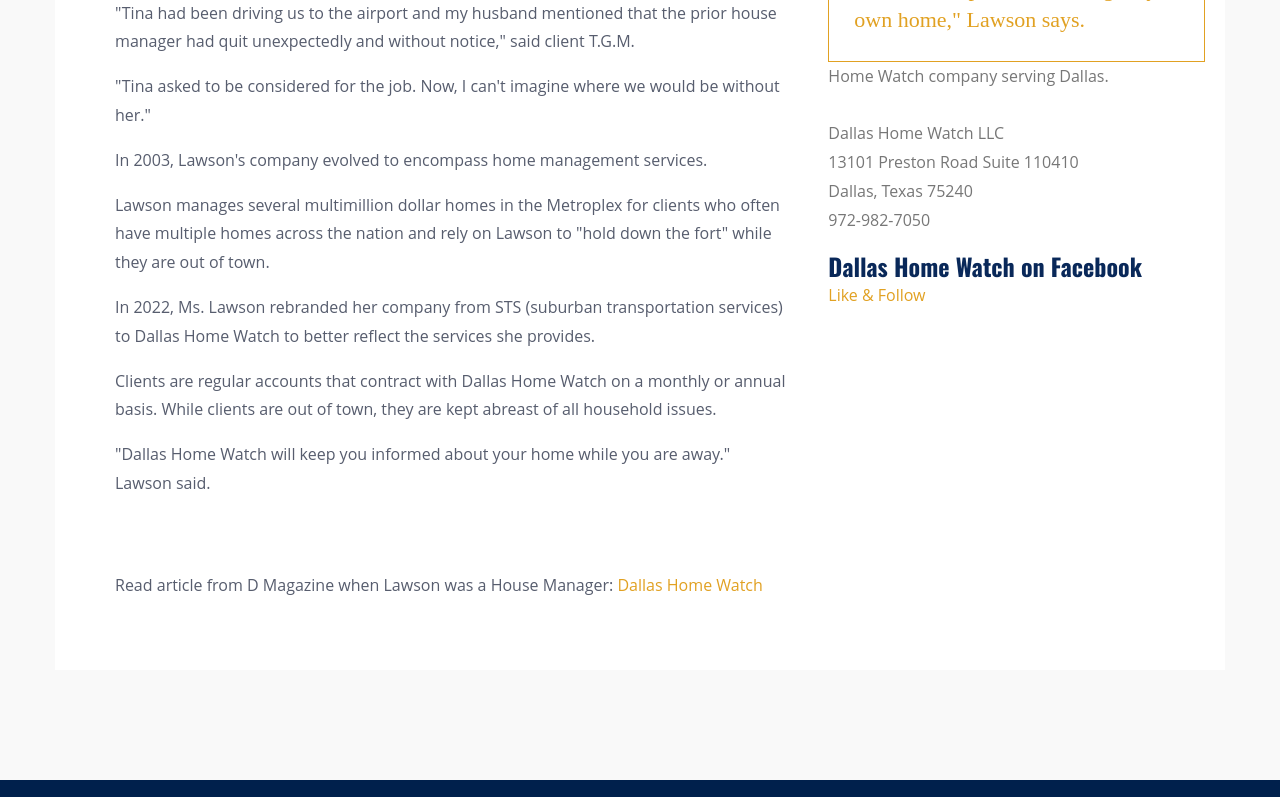
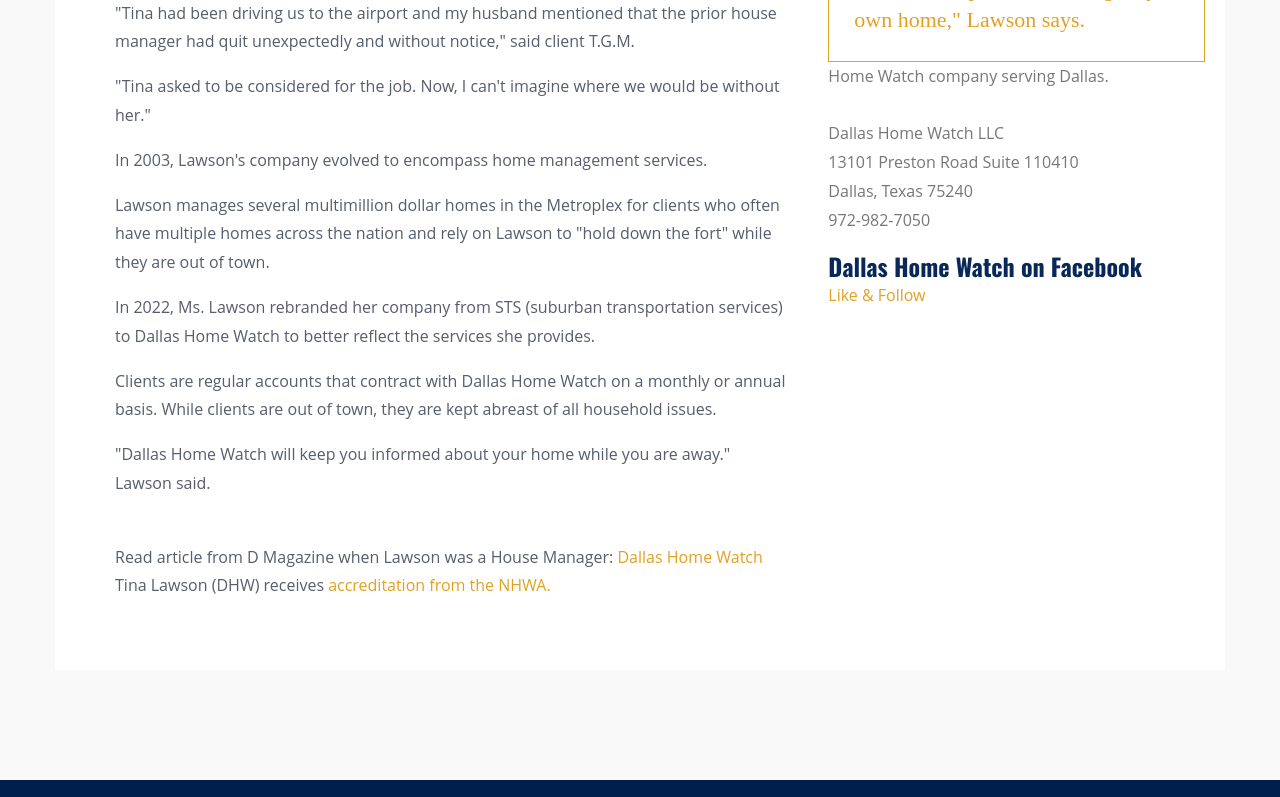
Before and after one commit to susanwinters214/DHW, a Next.js app: page /about in a window 1280 px wide. Shown: the part 1038-1835 px from the top of the page. Built offline with nearby package versions, Linux system fonts and the light colour scheme.

Commit message:
fixed errors from ahref

```diff
--- a/pages/about.js
+++ b/pages/about.js
@@ -123,12 +123,18 @@ function AboutPage() {
                       "Dallas Home Watch will keep you informed about your home
                       while you are away." Lawson said.
                     </p>
-                    <br />
+
                     <br />
                     Read article from D Magazine when Lawson was a House
                     Manager:{" "}
                     <Link href="https://www.dmagazine.com/publications/d-home/2006/september-october/house-managers-and-realtor-news/">
                       Dallas Home Watch
+                    </Link>
+                    <br />
+
+                    Tina Lawson (DHW) receives{" "}
+                    <Link href="https://www.dallashomewatch.com/news/dallas-home-watch-receives-accreditation">
+                      accreditation from the NHWA.
                     </Link>
                   </div>
                 </div>
--- a/pages/homewatch-checklist.js
+++ b/pages/homewatch-checklist.js
@@ -218,7 +218,7 @@ function HomeWatchChecklistPage(props) {
             </div>
           </div>
           <br /> <br />
-          <a href="homewatch-services" className="theme-btn btn-style-three">
+          <a href="home-watch-services" className="theme-btn btn-style-three">
             <span className="txt">
               Home Watch Services <i className="arrow flaticon-right" />
             </span>
--- a/pages/news/dallas-home-watch-receives-accreditation.js
+++ b/pages/news/dallas-home-watch-receives-accreditation.js
@@ -15,7 +15,7 @@ function DHWreceivesAccredPage(props) {
         />
         <meta
           name="description"
-          content="Dallas Home Watch receives accreditation from NHWA - National Home Watch Association. Tina Lawson has passed background checks, credit checks, ethical working history checks and taken the NHWA Home Watch Bootcamp."
+          content="Tina Lawson has passed background checks, credit checks, and ethical working history checks and has taken the NHWA Home Watch Bootcamp so is now accredited."
         />
         <meta property="fb:app_id" content="8620778781329629" />
         <meta property="og:type" content="website" />
--- a/pages/news/index.js
+++ b/pages/news/index.js
@@ -11,7 +11,7 @@ function NewsPage(props) {
         <link rel="canonical" href="https://dallashomewatch.com/news" />
         <meta
           name="description"
-          content="Dallas Home Watch News from social media sites, press releases, and more. Dallas Home Watch is a member of NHWA and shares industry news about the Home Watch Industry."
+          content="Dallas Home Watch News from social media sites and press releases. Dallas Home Watch is a member of the NHWA and shares industry news about Home Watch."
         />
 
         <meta property="fb:app_id" content="8620778781329629" />
```
Also changed, not shown: pages/vehicle-care.js (+5 -2 lines), 1 other file (tests, documents, lock files or other folders).
